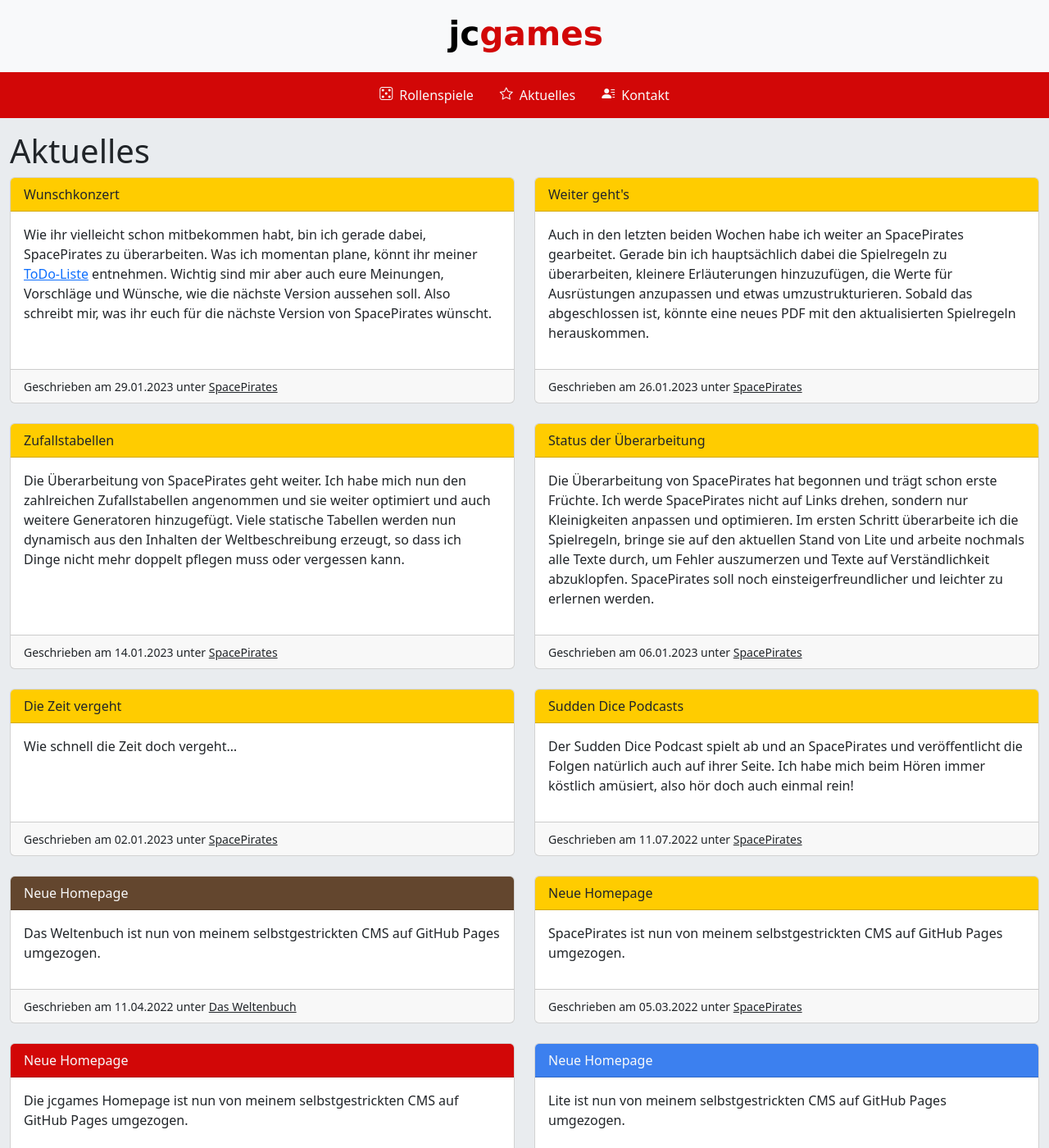
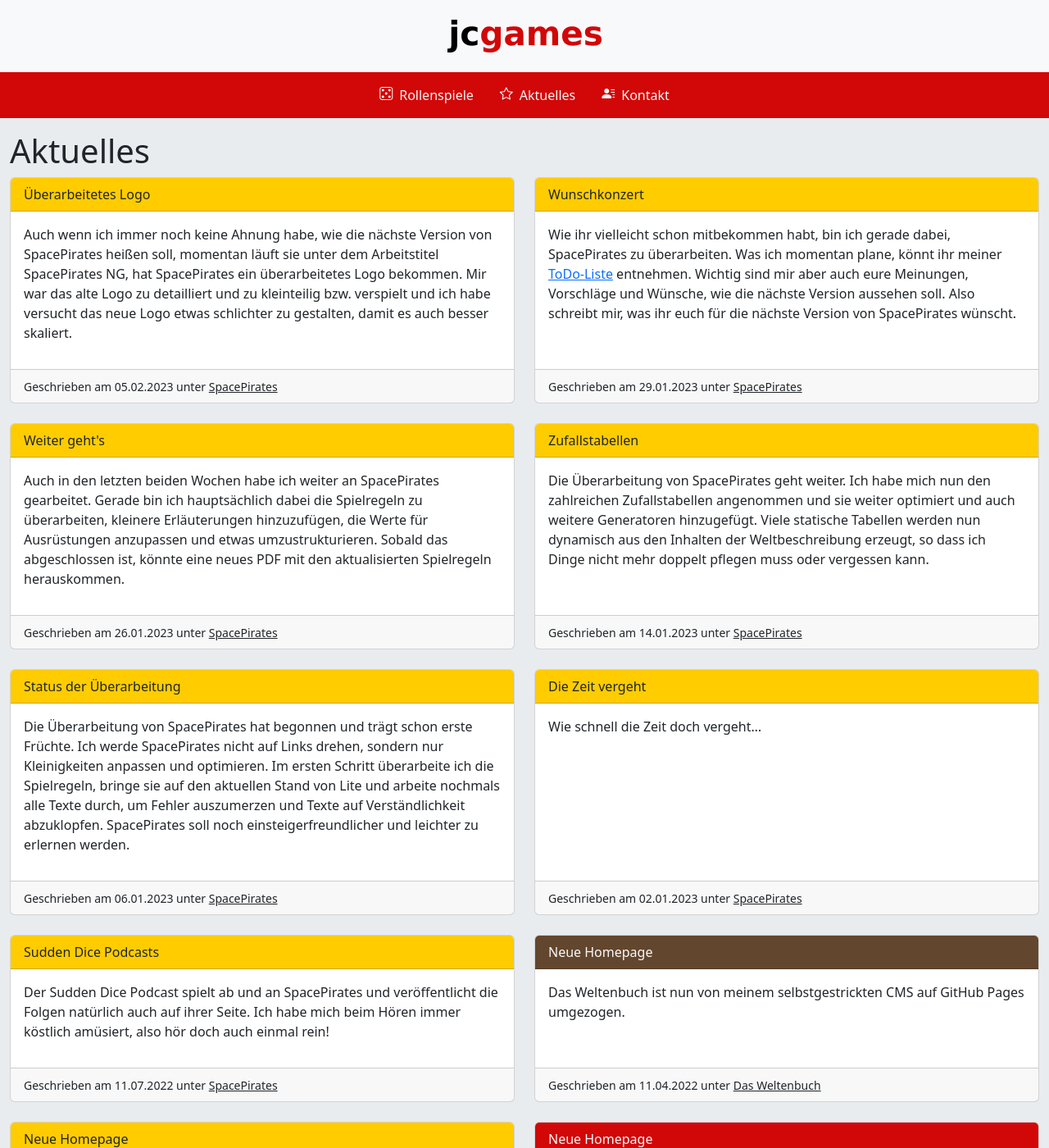
Before and after one commit to jcorporation/jcgames, a Jekyll site: the page built from Aktuelles/index.html, in a window 1280 px wide and 1400 px high. Shown: the whole window at 82% size. Built offline with Jekyll 4.4.1, drawn with Linux system fonts in a browser that asks for light colours; the list of posts is cut into pages by our own code; some of the changed text lies outside the part shown.

Commit message:
SpacePirates News

```diff
--- /dev/null
+++ b/_posts/2023-02-05-Ueberarbeitetes-Logo-spacepirates.md
@@ -0,0 +1,12 @@
+---
+layout: post
+title: "Überarbeitetes Logo"
+tag: SpacePirates
+permalink: /Aktuelles/2023-02-05-Ueberarbeitetes-Logo-spacepirates
+---
+
+Auch wenn ich immer noch keine Ahnung habe, wie die nächste Version von SpacePirates heißen soll, momentan läuft sie unter dem Arbeitstitel SpacePirates NG, hat SpacePirates ein überarbeitetes Logo bekommen. Mir war das alte Logo zu detailliert und zu kleinteilig bzw. verspielt und ich habe versucht das neue Logo etwas schlichter zu gestalten, damit es auch besser skaliert.
+
+<div class="bg-black px-3 py-5 text-center mb-3 rounded-2">
+  <img src="https://spacepirates.jcgames.de/assets/images/logo-schriftzug-web.svg" width="400" class="mw-100 h-auto" alt="SpacePirates"/>
+</div>
```
Also changed, not shown: _posts/2023-01-14-Zufallstabellen-spacepirates.md (+1 -1 lines).
